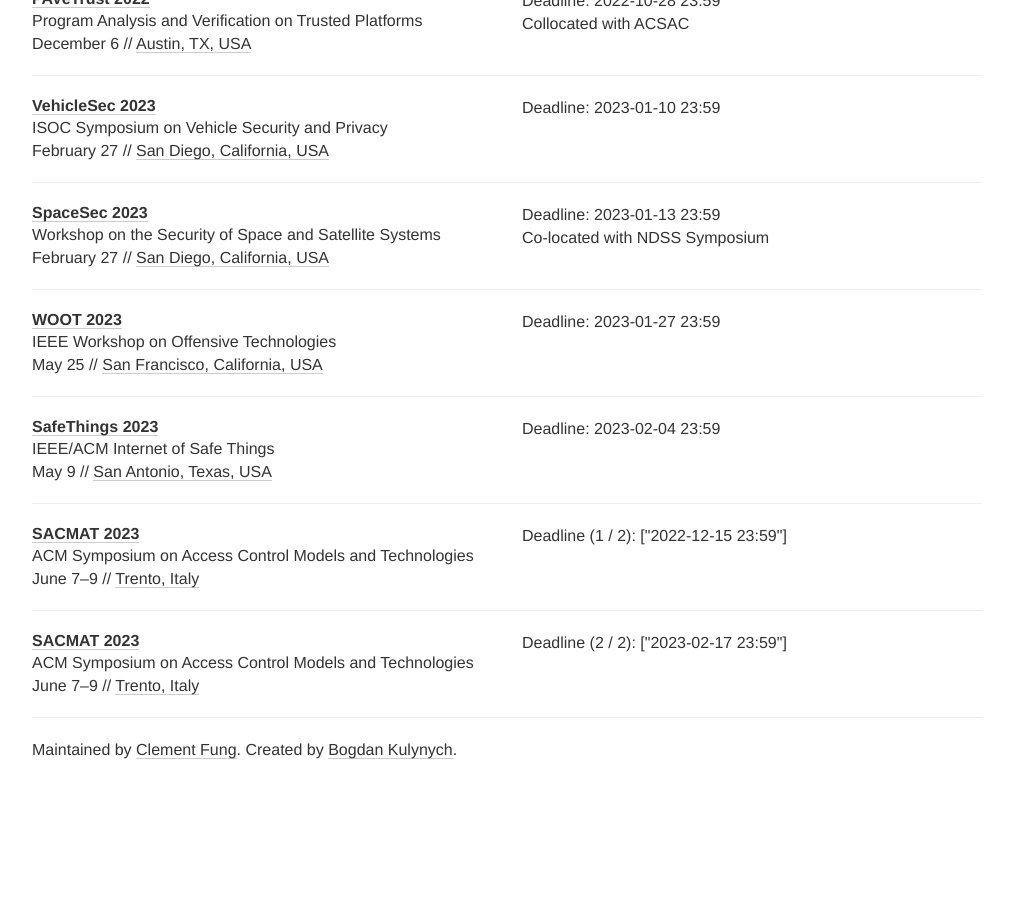
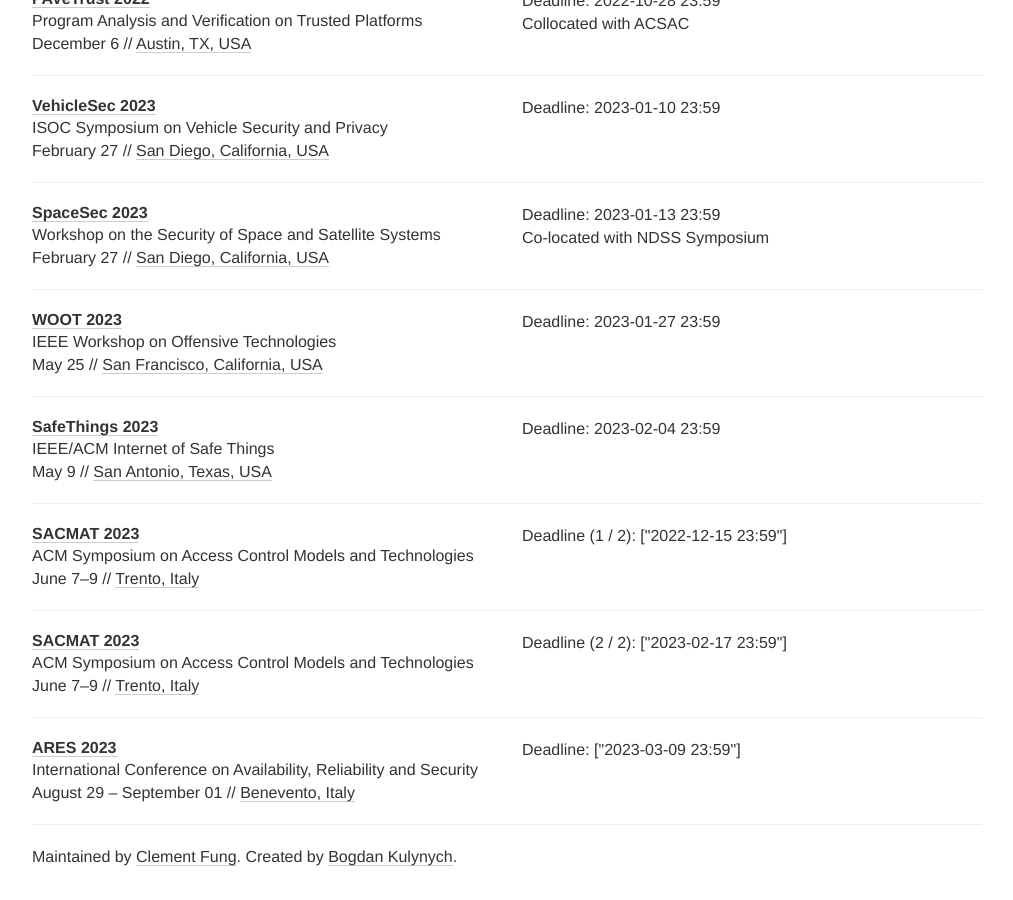
Before and after one commit to sec-deadlines/sec-deadlines.github.io, a Jekyll site: the page built from index.html, in a window 1280 px wide and 900 px high, scrolled down 8067 px. Shown: the whole window, without its empty margins (133-1146 px from the left). Built offline with Jekyll 4.4.1, drawn with Linux system fonts in a browser that asks for light colours; nearby versions of some CDN libraries; comment, search, counter and statistics services are not loaded; before the commit the page ends 8860 px from its top, so only the background shows below that.

Commit message:
Add ARES 2023

```diff
--- a/_data/conferences.yml
+++ b/_data/conferences.yml
@@ -551,3 +551,13 @@
   date: June 7-9
   place: Trento, Italy
   tags: [CRYPTO, SEC, CONF, PRIV]
+
+- name: ARES
+  description: International Conference on Availability, Reliability and Security
+  year: 2023
+  link: https://www.ares-conference.eu
+  deadline:
+    - ["2023-03-09 23:59"]
+  date: August 29 - September 01
+  place: Benevento, Italy
+  tags: [SEC, CONF, PRIV]
```
